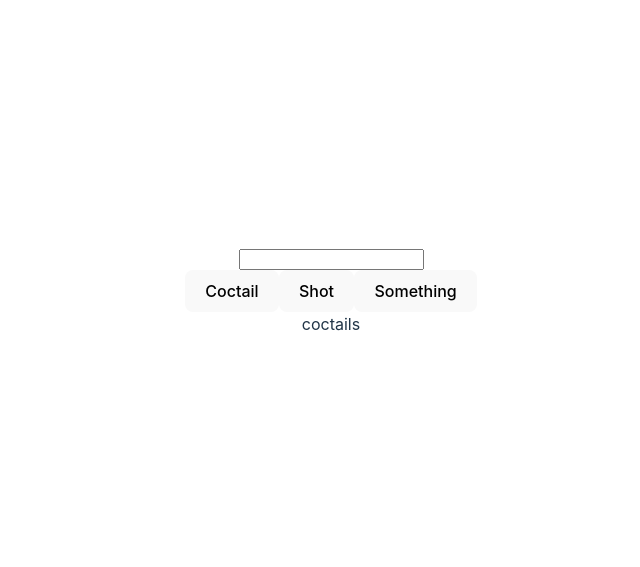
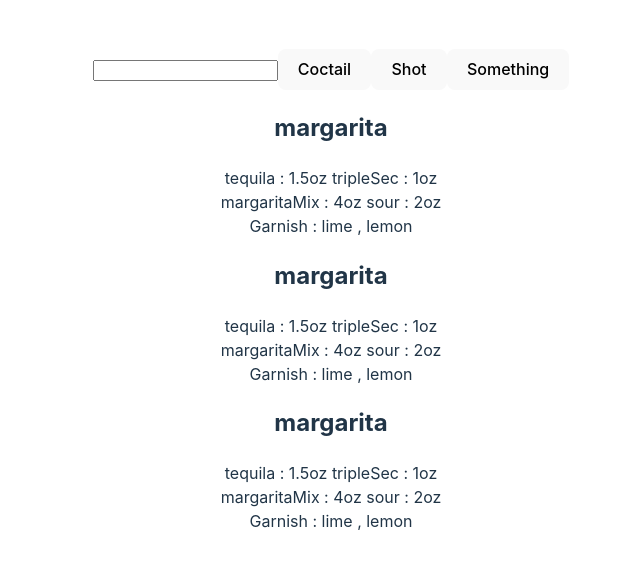
Before and after one commit to NNahkan/shotLand, a React (Vite) app: page / in a window 1280 px wide. Shown: the part 109-676 px from the top of the page, without its empty margins (309-949 px from the left). Built offline with nearby package versions, Linux system fonts and the light colour scheme.

Commit message:
Working on mockUp

```diff
--- a/package.json
+++ b/package.json
@@ -17,13 +17,13 @@
   "devDependencies": {
     "@types/react": "^18.2.15",
     "@types/react-dom": "^18.2.7",
-    "@typescript-eslint/eslint-plugin": "^6.0.0",
-    "@typescript-eslint/parser": "^6.0.0",
+    "@typescript-eslint/eslint-plugin": "^6.2.0",
+    "@typescript-eslint/parser": "^6.2.0",
     "@vitejs/plugin-react": "^4.0.3",
     "eslint": "^8.45.0",
     "eslint-plugin-react-hooks": "^4.6.0",
     "eslint-plugin-react-refresh": "^0.4.3",
-    "typescript": "^5.0.2",
+    "typescript": "^5.1.6",
     "vite": "^4.4.5"
   }
 }
--- a/src/App.tsx
+++ b/src/App.tsx
@@ -1,6 +1,6 @@
 
 import './App.css'
-import Home from './Components/Home/Home'
+import Home from './Components/Home'
 
 function App() {
 
--- /dev/null
+++ b/src/Components/Drinks.tsx
@@ -0,0 +1,68 @@
+import React from 'react'
+
+const data = [
+	{
+		name: "margarita",
+		liquors: {
+			tequila: "1.5oz",
+			tripleSec: "1oz"
+		},
+		juices: {
+			margaritaMix: "4oz",
+			sour: "2oz"
+		},
+		garnish: ["lime", "lemon"]
+	},
+	{
+		name: "margarita",
+		liquors: {
+			tequila: "1.5oz",
+			tripleSec: "1oz"
+		},
+		juices: {
+			margaritaMix: "4oz",
+			sour: "2oz"
+		},
+		garnish: ["lime", "lemon"]
+	},
+	{
+		name: "margarita",
+		liquors: {
+			tequila: "1.5oz",
+			tripleSec: "1oz"
+		},
+		juices: {
+			margaritaMix: "4oz",
+			sour: "2oz"
+		},
+		garnish: ["lime", "lemon"]
+	}
+]
+
+const Drinks = () => {
+	return (
+		<div>
+			{data.map((item) => {
+				const liquorList = Object.keys(item.liquors);
+				const juiceList = Object.keys(item.juices);
+				return (
+					<div>
+						<h2>{item.name}</h2>
+						<div>
+							{liquorList.map((name) => <span>{name} : {item.liquors[name]}   </span>)}
+						</div>
+						<div>
+							{juiceList.map((name) => <span>{name} : {item.juices[name]}   </span>)}
+						</div>
+						<div>
+							Garnish : {item.garnish.join(" , ")}
+						</div>
+					</div>
+				)
+			})}
+
+		</div>
+	)
+}
+
+export default Drinks
--- /dev/null
+++ b/src/Components/Home.tsx
@@ -0,0 +1,14 @@
+import React from 'react'
+import SearchAndFilter from './SearchAndFilter'
+import Drinks from './Drinks'
+
+const Home = () => {
+	return (
+		<div>
+			<SearchAndFilter />
+			<Drinks />
+		</div>
+	)
+}
+
+export default Home
--- a/src/Components/Home/Home.tsx
+++ /dev/null
@@ -1,18 +0,0 @@
-import React from 'react'
-
-const Home = () => {
-	return (
-		<div>
-			<div>
-				<input type="text" />
-				<br />
-				<button>Coctail</button>
-				<button>Shot</button>
-				<button>Something</button>
-			</div>
-			<div>coctails</div>
-		</div>
-	)
-}
-
-export default Home
--- /dev/null
+++ b/src/Components/SearchAndFilter.tsx
@@ -0,0 +1,14 @@
+import React from 'react'
+
+const SearchAndFilter = () => {
+	return (
+		<div>
+			<input type="text" />
+			<button>Coctail</button>
+			<button>Shot</button>
+			<button>Something</button>
+		</div>
+	)
+}
+
+export default SearchAndFilter
```
Also changed, not shown: .eslintrc.cjs, src/Components/styles.css (added), 1 other file (tests, documents, lock files or other folders).
